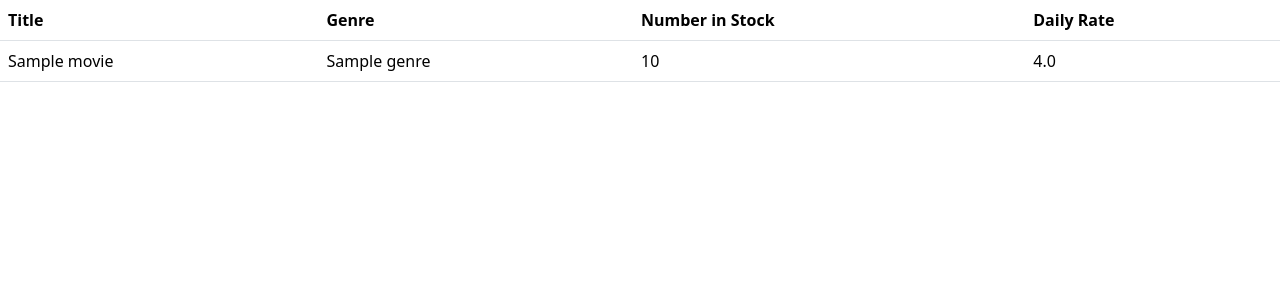
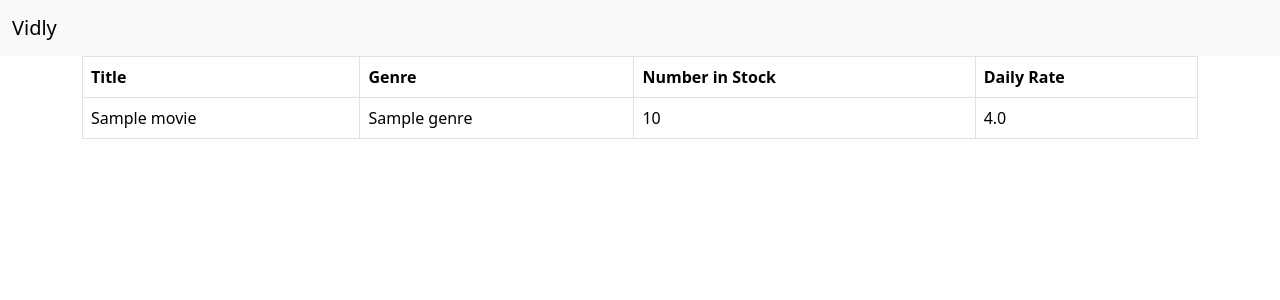
Before and after one commit to HtetMyoAung/Vidly, a Django app: page /movies/ in a window 1280 px wide. Shown: the top 300 px of the page. Run offline with Django 4.2, Linux system fonts and the light colour scheme; tables that the repository leaves empty hold one stand-in row (values such as "Sample post").

Commit message:
sharing the template across the multuple apps and also add some boostrap deisgn on tempalate give settings.py file to add template dir and also edit the views.py file to send data to template

```diff
--- a/movies/templates/movies/index.html
+++ b/movies/templates/movies/index.html
@@ -1,6 +1,6 @@
-{% extends "movies/base.html" %}
+{% extends "base.html" %}
 {% block content %}
-<table class="table">
+<table class="table table-bordered">
     <thead>
         <tr>
             <th>Title</th>
--- a/movies/templates/movies/base.html
+++ b/templates/base.html
@@ -11,9 +11,16 @@
 </head>
 
 <body>
+    <nav class="navbar bg-body-tertiary">
+  <div class="container-fluid">
+    <a class="navbar-brand" href="#">Vidly</a>
+  </div>
+    </nav>
+<main class="container">
     {% block content %}
 
     {% endblock  %}
+</main>
 
     <script src="" async defer></script>
 </body>
--- a/vidly/settings.py
+++ b/vidly/settings.py
@@ -9,7 +9,7 @@ https://docs.djangoproject.com/en/4.2/topics/settings/
 For the full list of settings and their values, see
 https://docs.djangoproject.com/en/4.2/ref/settings/
 """
-
+import os
 from pathlib import Path
 
 # Build paths inside the project like this: BASE_DIR / 'subdir'.
@@ -56,7 +56,8 @@ ROOT_URLCONF = 'vidly.urls'
 TEMPLATES = [
     {
         'BACKEND': 'django.template.backends.django.DjangoTemplates',
-        'DIRS': [],
+        # templates ဖိုလ်ဒါကို DIRS မှာ ထည့်တာပါ
+        'DIRS': [os.path.join(BASE_DIR, 'templates')],
         'APP_DIRS': True,
         'OPTIONS': {
             'context_processors': [
```
